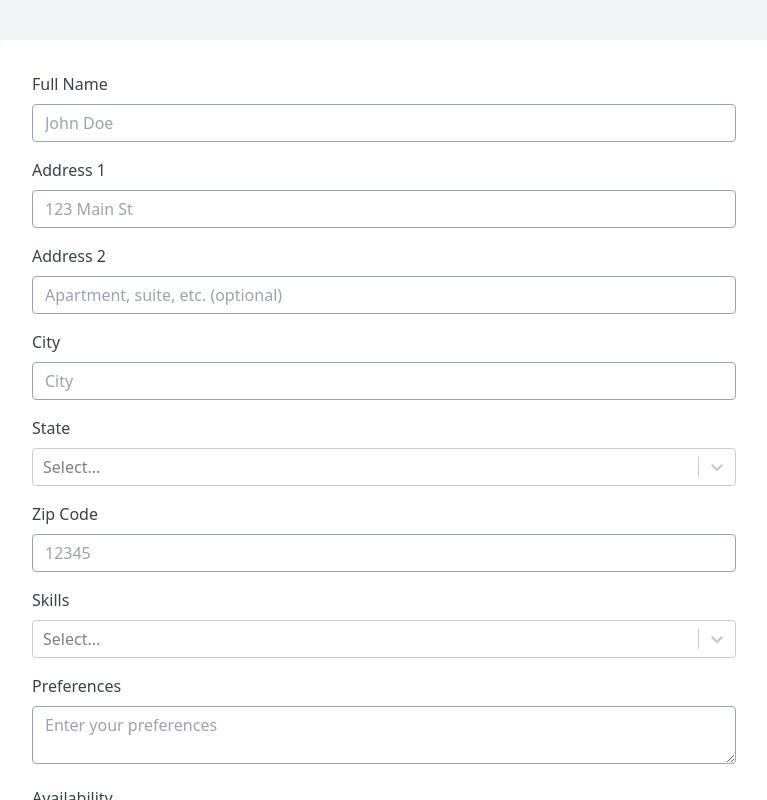
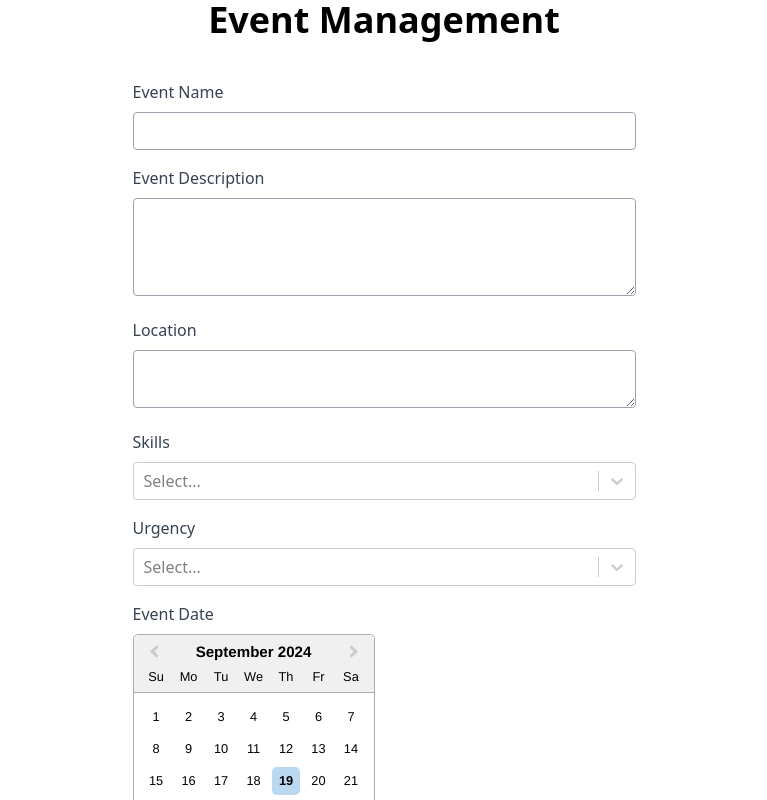
Before and after one commit to martin0330/H-TownHelps, a React (Create React App) app: page / in a window 1280 px wide. Shown: the top 800 px of the page, without its empty margins (256-1023 px from the left). Built offline with nearby package versions, Linux system fonts and the light colour scheme.

Commit message:
added multi drop down to Event Management page

```diff
--- a/src/App.js
+++ b/src/App.js
@@ -1,9 +1,10 @@
 import UserProfile from './pages/user-profile';
+import EventManage from './pages/event-manage';
 
 function App() {
   return(
     <div className='App'>
-      <UserProfile />
+      <EventManage />
     </div>
   );
 };
--- a/src/pages/event-manage.jsx
+++ b/src/pages/event-manage.jsx
@@ -17,45 +17,31 @@ const skillsOptions = [
     { value: 'Engineering', label: 'Engineering' },
     { value: 'Finance', label: 'Finance' },
     { value: 'Food Service & Events', label: 'Food Service & Events' },
-    {
-        value: 'For Profit & Nonprofit Development',
-        label: 'For Profit & Nonprofit Development',
-    },
+    { value: 'For Profit & Nonprofit Development', label: 'For Profit & Nonprofit Development' },
     { value: 'HR', label: 'HR' },
-    {
-        value: 'Healthcare & Social Services',
-        label: 'Healthcare & Social Services',
-    },
+    { value: 'Healthcare & Social Services', label: 'Healthcare & Social Services' },
     { value: 'Hobbies & Crafts', label: 'Hobbies & Crafts' },
     { value: 'Housing & Facilities', label: 'Housing & Facilities' },
-    {
-        value: 'IT Infrastructure & Software',
-        label: 'IT Infrastructure & Software',
-    },
-    {
-        value: 'Interactive & Web Development',
-        label: 'Interactive & Web Development',
-    },
+    { value: 'IT Infrastructure & Software', label: 'IT Infrastructure & Software' },
+    { value: 'Interactive & Web Development', label: 'Interactive & Web Development' },
     { value: 'Interpersonal', label: 'Interpersonal' },
     { value: 'Language & Culture', label: 'Language & Culture' },
     { value: 'Legal & Advocacy', label: 'Legal & Advocacy' },
-    {
-        value: 'Logistics, Supply Chain & Transportation',
-        label: 'Logistics, Supply Chain & Transportation',
-    },
-    {
-        value: 'Marketing & Communications',
-        label: 'Marketing & Communications',
-    },
+    { value: 'Logistics, Supply Chain & Transportation', label: 'Logistics, Supply Chain & Transportation' },
+    { value: 'Marketing & Communications', label: 'Marketing & Communications' },
     { value: 'Music', label: 'Music' },
     { value: 'Performing Arts', label: 'Performing Arts' },
     { value: 'Sports & Recreation', label: 'Sports & Recreation' },
-    {
-        value: 'Strategy Development & Business Planning',
-        label: 'Strategy Development & Business Planning',
-    },
-    { value: 'Trades', label: 'Trades' },
+    { value: 'Strategy Development & Business Planning', label: 'Strategy Development & Business Planning' },
+    { value: 'Trades', label: 'Trades' }
 ];
+
+const urgencyOptions = [
+    { value: 'Urgent', label: 'Urgent'},
+    { value: 'High', label: 'High'},
+    { value: 'Medium', label: 'Medium'},
+    { value: 'Low', label: 'Low'}
+]
 
 const EventManage = () => {
     const {
@@ -155,54 +141,30 @@ const EventManage = () => {
                             </p>
                         )}
                     </div>
-                    <div className='mb-4'>
-                        <label
-                            className='block text-gray-700 font-medium mb-2'
-                            htmlFor='requiredSkills'
-                        >
-                            Required Skills
+                    <div className="mb-4">
+                        <label className="block text-gray-700 font-medium mb-2">
+                            Skills
                         </label>
-                        <select
-                            className='appearance-none border border-gray-400 rounded w-full py-2 px-3 text-gray-700 leading-tight focus:outline-none focus:border-indigo-500'
-                            id='requiredSkills'
-                            multiple
-                            {...register('requiredSkills', { required: true })}
-                        >
-                            {skillsOptions.map((skill) => (
-                                <option key={skill.value} value={skill.value}>
-                                    {skill.label}
-                                </option>
-                            ))}
-                        </select>
-                        {errors.requiredSkills && (
-                            <p className='text-red-500 text-xs italic'>
-                                Please select at least one skill.
-                            </p>
-                        )}
+                        <Select
+                            name="skills"
+                            options={skillsOptions}
+                            isMulti
+                            className="w-full"
+                            onChange={(options) => setValue('skills', options.map(option => option.value))}
+                        />
+                        {errors.skills && <p className="text-red-500 text-xs italic">This field is required</p>}
                     </div>
-                    <div className='mb-4'>
-                        <label
-                            className='block text-gray-700 font-medium mb-2'
-                            htmlFor='urgency'
-                        >
+                    <div className="mb-4">
+                        <label className="block text-gray-700 font-medium mb-2">
                             Urgency
                         </label>
-                        <select
-                            className='appearance-none border border-gray-400 rounded w-full py-2 px-3 text-gray-700 leading-tight focus:outline-none focus:border-indigo-500'
-                            id='urgency'
-                            multiple
-                            {...register('urgency', { required: true })}
-                        >
-                            <option value='Urgent'> Urgent </option>
-                            <option value='High'> High </option>
-                            <option value='Medium'> Medium </option>
-                            <option value='Low'> Low </option>
-                        </select>
-                        {errors.urgency && (
-                            <p className='text-red-500 text-xs italic'>
-                                Please select at least one skill.
-                            </p>
-                        )}
+                        <Select
+                            name="urgency"
+                            options={urgencyOptions}
+                            className="w-full"
+                            onChange={(option) => setValue('urgency', option.value)}
+                        />
+                        {errors.urgency && <p className="text-red-500 text-xs italic">This field is required</p>}
                     </div>
                     <div className='mb-4'>
                         <label className='block text-gray-700 font-medium mb-2'>
```
Also changed, not shown: 1 other file (tests, documents, lock files or other folders).
